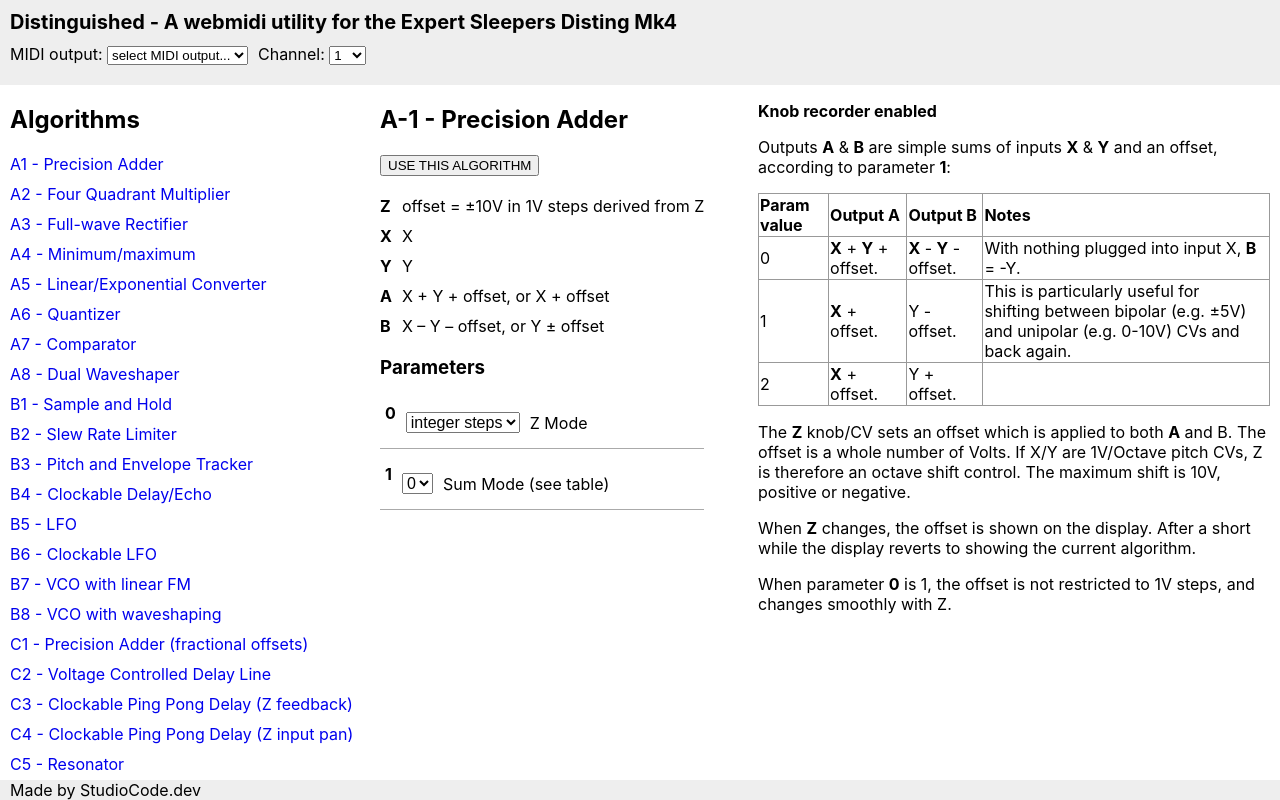
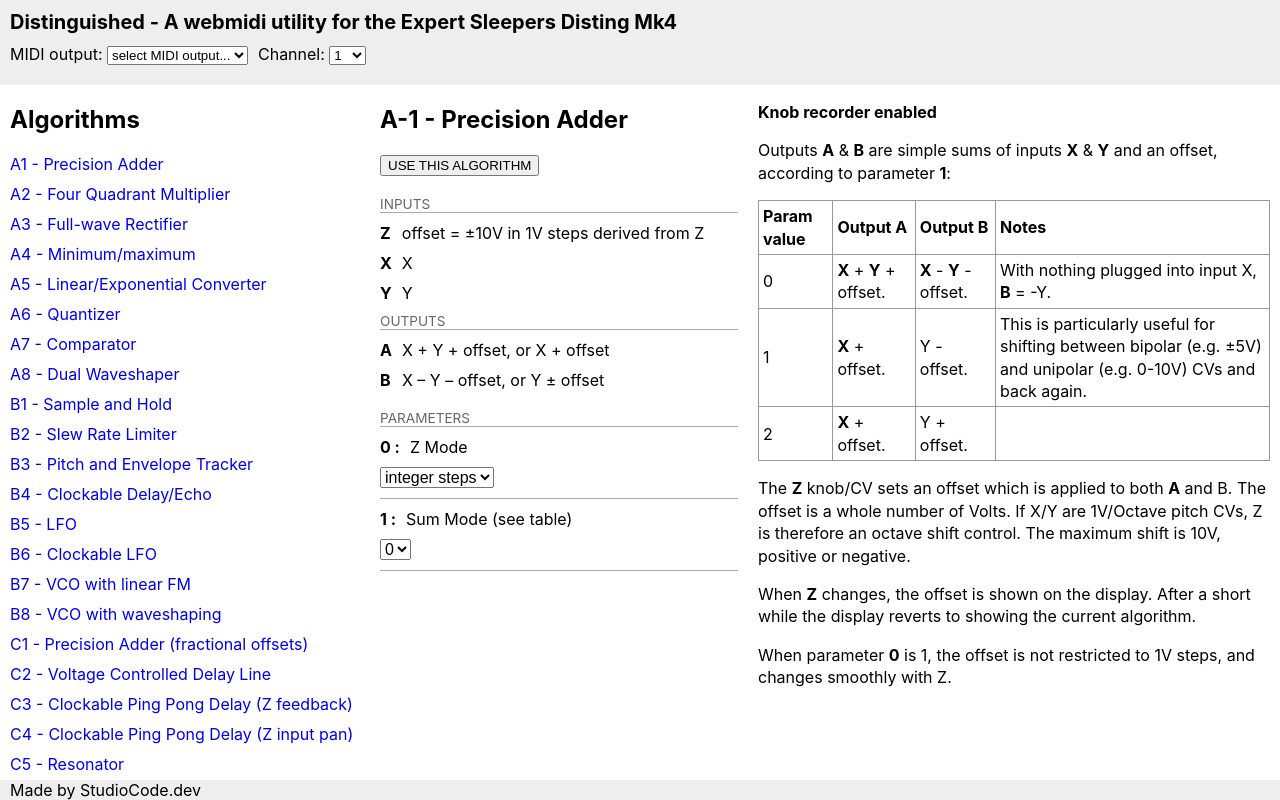
Before and after one commit to francoisgeorgy/distinguished, a React (Vite) app: page / in a window 1280 px wide. Built offline with nearby package versions, Linux system fonts and the light colour scheme.

Commit message:
Parameters handling

```diff
--- a/src/App.css
+++ b/src/App.css
@@ -65,10 +65,26 @@
     font-size: 1.25rem;
 }
 
+
+h3 {
+    margin: 10px 0 10px 0;
+    font-size: 0.85rem;
+    color: #666;
+    text-transform: uppercase;
+    font-weight: normal;
+    border-bottom: 1px solid #aaa;
+}
+
+
 /* Utilities */
 
 pre {
     margin: 0;
+}
+
+.col {
+    display: flex;
+    flex-direction: column;
 }
 
 .row {
@@ -91,6 +107,22 @@
     align-self: center;
 }
 
+.space-between {
+    justify-content: space-between;
+}
+
+.stretch {
+    align-content: stretch;
+}
+
+.self-justify-center {
+    justify-self: center;
+}
+
+.self-justify-end {
+    justify-self: end;
+}
+
 .grid1x3 {
     display: grid;
     grid-template-columns: 1fr 2fr 1fr;
--- a/src/components/algorithm/Algorithm.tsx
+++ b/src/components/algorithm/Algorithm.tsx
@@ -3,6 +3,7 @@
 import {Details} from "./Details";
 import {Description} from "./Description";
 import {IOs} from "./IOs";
+import {Midi} from "./Midi";
 
 export const Algorithm = () => {
     return (
@@ -11,11 +12,12 @@
             <div className="my-20">
                 <button>USE THIS ALGORITHM</button>
             </div>
-            <div className="row my-20">
-                <div className="mr-20">
+            <div className="Xrow my-20 Xstretch">
+                {/*<div className="mr-20">*/}
                     <IOs />
+                    <Midi />
                     <Parameters />
-                </div>
+                {/*</div>*/}
                 {/*<AlgorithmDetails />*/}
             </div>
 {/*
--- a/src/components/algorithm/Description.css
+++ b/src/components/algorithm/Description.css
@@ -4,6 +4,16 @@
 
 td, th {
     border: 1px solid #999;
-    /*padding: 0.5rem;*/
+    padding: 0.25rem;
     text-align: left;
+    line-height: 140%;
 }
+
+td p {
+    margin: 0;
+    line-height: 140%;
+}
+
+.algorithm-description p {
+    line-height: 140%;
+}
--- a/src/components/algorithm/IOs.tsx
+++ b/src/components/algorithm/IOs.tsx
@@ -13,6 +13,7 @@
     const algo = ALGORITHMS[stores.state.currentAlgorithm];
     return (
         <div className="algorithm-ios">
+            <h3>Inputs</h3>
             <div className="ios-grid">
                 <div className="label">Z</div>
                 <div>{algo["Z"]}</div>
@@ -20,6 +21,9 @@
                 <div>{algo["X"]}</div>
                 <div className="label">Y</div>
                 <div>{algo["Y"]}</div>
+            </div>
+            <h3>Outputs</h3>
+            <div className="ios-grid">
                 <div className="label">A</div>
                 <div>{algo["A"]}</div>
                 <div className="label">B</div>
--- /dev/null
+++ b/src/components/algorithm/Midi.css
@@ -0,0 +1,3 @@
+.algorithm-midi-in-out > div {
+    margin-right: 40px;
+}
--- /dev/null
+++ b/src/components/algorithm/Midi.tsx
@@ -0,0 +1,25 @@
+import {observer} from "mobx-react-lite";
+import {stores} from "../../stores";
+import ALGORITHMS from "../../data/algorithms.json";
+import React from "react";
+import "./Midi.css";
+
+export const Midi = observer(() => {
+    const index = stores.state.currentAlgorithm;
+    // @ts-ignore
+    const midi = ALGORITHMS[index]?.midi;
+    if (!midi) return null;
+    if (!midi["in"] && !midi["out"]) return null;
+    console.log(midi);
+    return (
+        <div className="algorithm-midi my-20">
+            <div>
+                <h3>MIDI</h3>
+            </div>
+            <div className="row algorithm-midi-in-out">
+                <div>{midi["in"] ? "Receives MIDI" : ""}</div>
+                <div>{midi["out"] ? "Sends MIDI" : ""}</div>
+            </div>
+        </div>
+    );
+});
--- /dev/null
+++ b/src/components/algorithm/ParameterList.tsx
@@ -0,0 +1,34 @@
+import {valueToMIDI} from "../../model";
+import {stores} from "../../stores";
+import React, {FormEvent} from "react";
+
+type ParameterListProps = {
+    paramNumber: number,
+    values: any
+}
+
+export const ParameterList = ({paramNumber, values}: ParameterListProps) => {
+
+    const onChange = (e: FormEvent<HTMLSelectElement>) => {
+        const v = parseInt(e.currentTarget.value, 10);
+        if (isNaN(v)) {
+            console.warn("ParameterList.onChange: invalid value", e.currentTarget.value);
+            return false;
+        }
+        stores.midi.sendCC(paramNumber + 1, v);
+    }
+
+    let options = [];
+    for (let v of values) {
+        options.push(<option value={v["value"]}>{v["label"]}</option>);
+    }
+
+    return (
+        <div className="mt-10">
+            <select onChange={onChange}>
+                {options}
+            </select>
+        </div>
+    );
+
+}
--- a/src/components/algorithm/ParameterSlider.tsx
+++ b/src/components/algorithm/ParameterSlider.tsx
@@ -1,34 +1,37 @@
 import {valueToMIDI} from "../../model";
 import {stores} from "../../stores";
+import {FormEvent, useState} from "react";
 
-const initialValue = () => {
-    return 0;
-}
-
-const knobValueFormater = (v: number) => {
-    // console.log("knobValueFormater", v);
-    // let p = logValue(v, KNOB_MIN, KNOB_MAX, pmin, pmax);
-    // return formatPeriod(p);
-    return v.toFixed(0);
-}
-
-type KnobProps = {
+type ParameterSliderProps = {
     paramNumber: number,
     min: number,
     max: number,
     def: number
 }
 
-export const ParameterSlider = ({paramNumber, min, max, def}: KnobProps) => {
+export const ParameterSlider = ({paramNumber, min, max, def}: ParameterSliderProps) => {
 
-    const onChange = (v: number) => {
-        // console.log("onChange", paramNumber, valueToMIDI(min, max, v), v, min, max);
+    const [v, setV] = useState(def);
+
+    const onChange = (e: FormEvent<HTMLInputElement>) => {
+        const v = parseInt(e.currentTarget.value, 10);
+        if (isNaN(v)) {
+            console.warn("ParameterSlider.onChange: invalid value", e.currentTarget.value);
+            return false;
+        }
+        setV(v);
         stores.midi.sendCC(paramNumber + 1, valueToMIDI(min, max, v));
     }
 
     return (
         <div className="parameter-slider">
-            <input type="range" min={min} max={max} />
+            <div className="span-3-cols">
+                <input type="range" min={min} max={max} defaultValue={def} onChange={onChange} />
+            </div>
+            <div className="param-min">{min}</div>
+            <div className="self-justify-center">{v}</div>
+            <div className="param-max self-justify-end">{max}</div>
         </div>
     );
+
 }
--- a/src/components/algorithm/Parameters.css
+++ b/src/components/algorithm/Parameters.css
@@ -1,3 +1,4 @@
+/*
 .parameters-grid {
     display: grid;
     grid-template-columns: repeat(5, auto);
@@ -5,14 +6,15 @@
 }
 
 .parameters-grid > div {
-    padding: 5px;
     border: 1px solid #aaa;
 }
+*/
 
 .algorithm-parameters .parameter {
-    padding: 5px;
+    /*padding: 5px;*/
     /*border: 1px solid #aaa;*/
     border-bottom: 1px solid #aaa;
+    padding-bottom: 10px;
     margin-bottom: 10px;
 }
 
@@ -21,20 +23,32 @@
     margin: 0 10px 0 0;
 }
 
-.algorithm-parameters .parameter.is-knob {
-
-}
-
-.algorithm-parameters .parameter.is-knob .key {
-    font-weight: bold;
-    margin: 0;
-}
+/*.algorithm-parameters .parameter.is-knob .key {*/
+/*    font-weight: bold;*/
+/*    margin: 0;*/
+/*}*/
 
 .algorithm-parameters .parameter select {
     font-size: 1rem;
     margin-right: 10px;
     align-self: center;
 }
+
+.algorithm-parameters .parameter input[type=range] {
+    /*width: 240px;*/
+    width: 100%;
+}
+
+.parameter-slider {
+    width: 220px;
+    display: grid;
+    grid-template-columns: 1fr 1fr 1fr;
+}
+
+.algorithm-parameters .parameter.is-knob {
+
+}
+
 
 .parameter-knob {
     margin-right: 10px;
@@ -46,3 +60,11 @@
     justify-content: space-between;
     padding: 10px 0;
 }
+
+.param-min {
+    /*font-weight: bold;*/
+}
+
+.param-max {
+    /*font-weight: bold;*/
+}
--- a/src/components/algorithm/Parameters.tsx
+++ b/src/components/algorithm/Parameters.tsx
@@ -6,6 +6,7 @@
 import {Fragment} from "react";
 import React from "react";
 import {ParameterSlider} from "./ParameterSlider";
+import {ParameterList} from "./ParameterList";
 
 export const Parameters = observer(() => {
     const index = stores.state.currentAlgorithm;
@@ -17,65 +18,35 @@
             <div>
                 <h3>Parameters</h3>
             </div>
-            <div className="Xrow Xwrap">
             {parameters.map((parameter: any, key: number) => {
                 let isKnob = false;
                 let control;
                 if (parameter["values"]) {
-                        let options = [];
-                        // console.log(parameters["values"], parameters);
-                        for (let v of parameter["values"]) {
-                            options.push(<option value={v["value"]}>{v["label"]}</option>);
+                    control = <ParameterList paramNumber={key} values={parameter["values"]} />;
+                } else {
+                    if (parameter["max"] - parameter["min"] < 6) {
+                        const values = [];
+                        for (let i=parameter["min"]; i<=parameter["max"]; i++) {
+                            values.push({
+                                value: i,
+                                label: i.toString(10)
+                            })
                         }
-                        control = <select>{options}</select>;
+                        control = <ParameterList paramNumber={key} values={values} />;
                     } else {
-                        isKnob = parameter["control"].toUpperCase() === "KNOB";
-                        if (isKnob) {
-                            // control = <ParameterKnob paramNumber={key} min={parameter["min"]} max={parameter["max"]} def={parameter["def"]} />;
                         control = <ParameterSlider paramNumber={key} min={parameter["min"]} max={parameter["max"]} def={parameter["def"]} />;
-                        } else {
-                            let options = [];
-                            for (let v = parameter["min"]; v <= parameter["max"]; v++) {
-                                options.push(<option value={v}>{v}</option>);
-                            }
-                            control = <select>{options}</select>;
                     }
                 }
                 return (
-                        <div key={key} className={`parameter row ${isKnob ? 'is-knob' : 'centerV'}`}>
-                            <div className="key">{key}</div>
+                    <div key={key} className="parameter">
+                        <div className="row mb-5" key={key}>
+                            <div className="key">{key} :</div>
+                            <div>{parameter["name"]}</div>
+                        </div>
                         {control}
-                            <div className="parameter-details">
-                                <div>{parameter["name"]}</div>
-                                {isKnob &&
-                                <div className="row">
-                                    <div>{parameter["min"]}...{parameter["max"]}</div>
-                                    <div className="ml-20">default {parameter["def"]}</div>
-                                </div>}
-                            </div>
                     </div>
                 )
             })}
         </div>
-            {/*<div className="parameters-grid">*/}
-            {/*    <div></div>*/}
-            {/*    <div>param</div>*/}
-            {/*    <div>min</div>*/}
-            {/*    <div>max</div>*/}
-            {/*    <div>def</div>*/}
-            {/*    {ALGORITHMS[index].parameters.map((parameter: any, key: number) => {*/}
-            {/*        return (*/}
-            {/*            <React.Fragment key={key}>*/}
-            {/*                <div>{key}</div>*/}
-            {/*                <div>{parameter["name"]}</div>*/}
-            {/*                <div>{parameter["min"]}</div>*/}
-            {/*                <div>{parameter["max"]}</div>*/}
-            {/*                <div>{parameter["def"]}</div>*/}
-            {/*            </React.Fragment>*/}
-            {/*        )*/}
-            {/*    })}*/}
-            {/*     row 1 */}
-            {/*</div>*/}
-        </div>
     );
 });
--- a/src/index.css
+++ b/src/index.css
@@ -10,6 +10,22 @@
 code {
     font-family: source-code-pro, Menlo, Monaco, Consolas, 'Courier New',
     monospace;
+}
+
+.mt-5 {
+    margin-top: 5px;
+}
+
+.mb-5 {
+    margin-bottom: 5px;
+}
+
+.mt-10 {
+    margin-top: 10px;
+}
+
+.mb-10 {
+    margin-bottom: 10px;
 }
 
 .my-20 {
@@ -28,3 +44,7 @@
 .span-2-cols {
     grid-column: span 2;
 }
+
+.span-3-cols {
+    grid-column: span 3;
+}
```
Also changed, not shown: src/model/index.ts (+0 -10 lines). Lines whose indentation alone changed are shown as unchanged.
